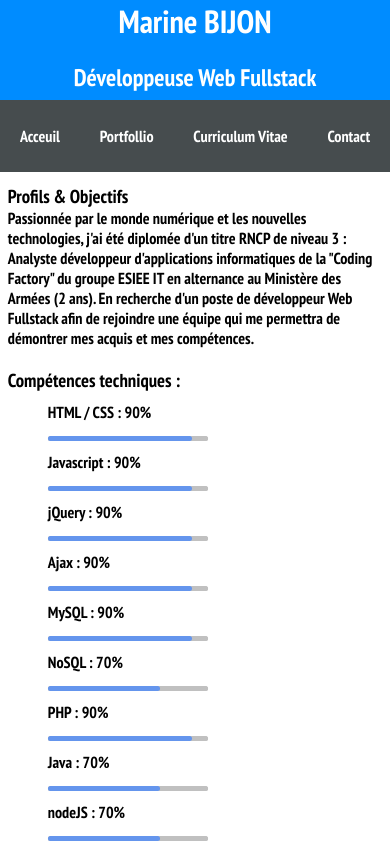
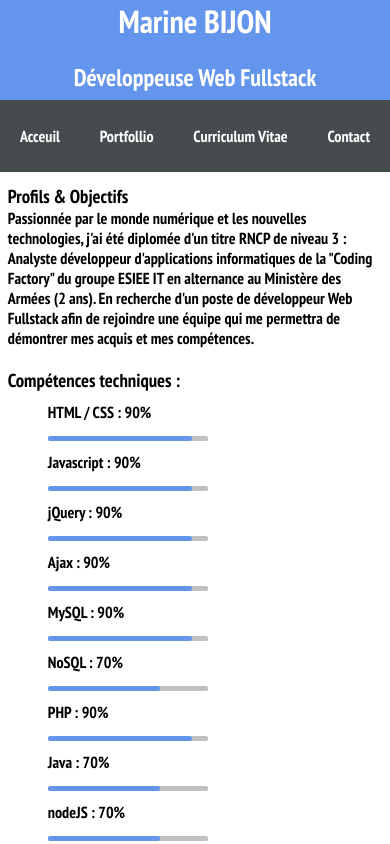
Before and after one commit to marinebijon28/CV, a plain HTML site: page index.html in a window 390 px wide. Shown: the top 844 px of the page. Drawn offline with Linux system fonts and the light colour scheme.

Commit message:
update and color
update and color

```diff
--- a/index.css
+++ b/index.css
@@ -12,7 +12,7 @@ main {
 .header {
     color :white;
     height: 100%;
-    background-color: cornflowerblue;
+    background-color: rgb(137, 171, 235);
     flex: 0 0 100%;
     text-align: center;
     position: sticky;
@@ -134,7 +134,7 @@ p {
 @media screen and (max-width:600px) {
     .header {
         height: 100px;
-        background-color: rgb(0, 140, 255);
+        background-color: cornflowerblue;
         flex: 0 0 100%;
         text-align: center;
        position: sticky;
```
Also changed, not shown: 2 other files.
